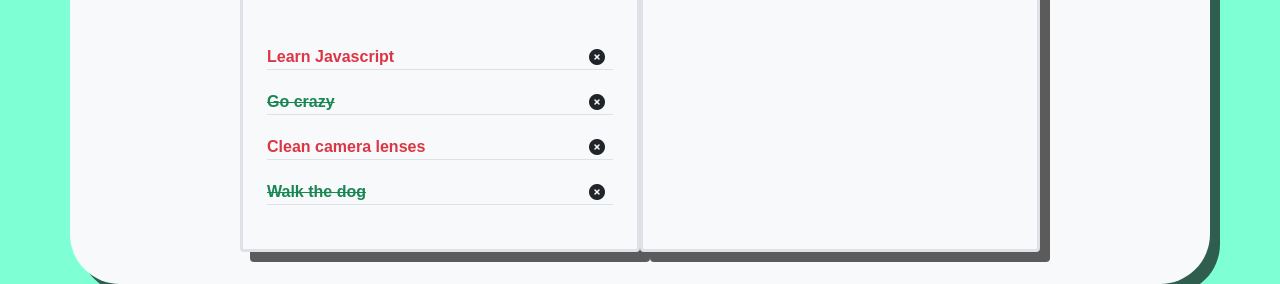
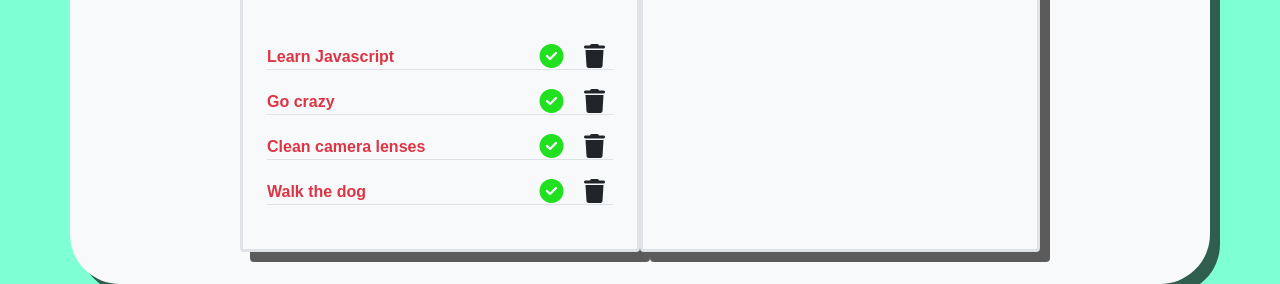
Before and after one commit to Rostrv/vue-todolist, a plain HTML site: page versione alternativa/index.html in a window 1280 px wide. Shown: the part 723-1007 px from the top of the page. Drawn offline with nearby package versions, Linux system fonts and the light colour scheme.

Commit message:
minor changes

```diff
--- a/versione alternativa/app.js
+++ b/versione alternativa/app.js
@@ -12,7 +12,7 @@ const app = new Vue({
 
             {
                 text: 'Go crazy',
-            done: true
+                done: false
 
             },
 
@@ -23,7 +23,7 @@ const app = new Vue({
 
             {
                 text: 'Walk the dog',
-            done: true
+                done: false
             }
 
         ],
--- a/versione alternativa/index.html
+++ b/versione alternativa/index.html
@@ -30,12 +30,16 @@
                     <div v-for="(task, index) in tasks" class="elements border-bottom">
                         <!-- Vedi funzioni con parametri -->
                         <!-- Prendo task ( oggetto ) dal v-for sopra e lo passo come parametro a checked sotto, checked(task, index), verrà intercettato nel js, checked(task, index) -->
-                        <div @click="checked(task, index)">
-                            <div v-if="task.done === true" class="text-decoration-line-through text-success">
+                        <div>
+                            <div v-if="task.done === true" class="text-success">
                                 {{task.text}}</div>
                             <div v-else class="text-danger"> {{task.text}}</div>
                         </div>
-                        <i class="px-2 fa-solid fa-times-circle" @click="removeTask(index)"></i>
+                        <div class="icons">
+                            <i class="px-2 fa-solid fa-circle-check fa-xl" @click="checked(task, index)"></i>
+                            <i class="px-2 fa-solid fa-trash fa-xl" @click="removeTask(index)"></i>
+                        </div>
+
                     </div>
                 </section>
                 <p v-else>
@@ -48,7 +52,7 @@
                     <!-- Passo task e index alla funzione checked -->
                     <div v-for="(task, index) in completed" class="elements border-bottom">
                         <div @click="checked(task, index)">
-                            <div v-if="task.done === true" class="text-decoration-line-through text-success">
+                            <div v-if="task.done === true" class="text-success">
                                 {{task.text}}</div>
                         </div>
                         <i class="px-2 fa-solid fa-rotate-left" @click="moveInTodo(task, index)"></i>
--- a/versione alternativa/style.css
+++ b/versione alternativa/style.css
@@ -43,6 +43,14 @@ body {
     margin-bottom: 20px;
 }
 
+.icons {
+    cursor: pointer;
+}
+
+.fa-circle-check {
+    color: rgb(32, 224, 32);
+}
+
 .add_task>input {
     padding: 1rem;
     border: none;
```
Lines whose indentation alone changed are shown as unchanged.
